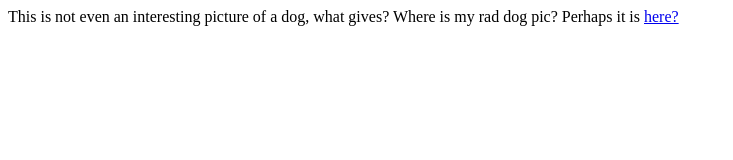
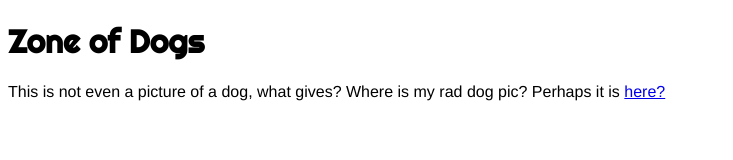
Before and after one commit to nivomi/nivomi.github.io, a plain HTML site: page index.html in a window 1280 px wide. Shown: the whole page, without its empty margins (0-733 px from the left). Drawn offline with nearby package versions, Linux system fonts and the light colour scheme.

Commit message:
Basic styling, webfonts

```diff
--- a/index.html
+++ b/index.html
@@ -1,11 +1,14 @@
 <!DOCTYPE html>
 <html>
 <head>
+  <link href='https://fonts.googleapis.com/css?family=Arimo:400,700italic,700,400italic|Righteous' rel='stylesheet' type='text/css'>
+  <link href="main.css" rel='stylesheet' type='text/css'>
   <meta charset="utf-8">
   <meta name="description" content="a cool page">
   <title>no</title>
 </head>
 <body>
-  This is not even an interesting picture of a dog, what gives? Where is my rad dog pic? Perhaps it is <a href="dog.html">here?</a>
+  <h1>Zone of Dogs</h1>
+  This is not even a picture of a dog, what gives? Where is my rad dog pic? Perhaps it is <a href="dog.html">here?</a>
 </body>
 </html>
--- /dev/null
+++ b/main.css
@@ -0,0 +1,6 @@
+body{
+  font-family: 'Arimo', sans-serif;
+}
+h1{
+  font-family: 'Righteous', serif;
+}
```
Also changed, not shown: dog.html (+2 -0 lines).
